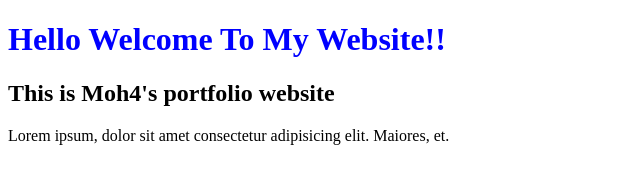
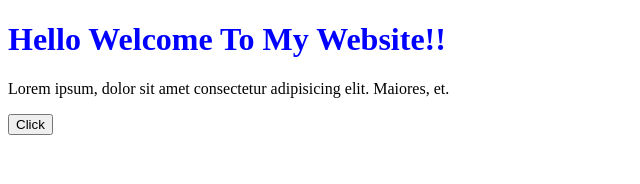
Before and after one commit to Maxamed459/practicng-git-github, a plain HTML site: page index.html in a window 1280 px wide. Shown: the whole page, without its empty margins (0-640 px from the left). Drawn offline with Linux system fonts and the light colour scheme.

Commit message:
add alert.

```diff
--- a/index.html
+++ b/index.html
@@ -12,7 +12,12 @@
 </head>
 <body>
     <h1>Hello Welcome To My Website!!</h1>
-    <h2>This is Moh4's portfolio website</h2>
+    <h2 class="h2"></h2>
     <p>Lorem ipsum, dolor sit amet consectetur adipisicing elit. Maiores, et.</p>
+    <button class="btn" onclick="click()">Click</button>
+    <script>
+
+        alert("Welcome to the website");
+    </script>
 </body>
 </html>
```
